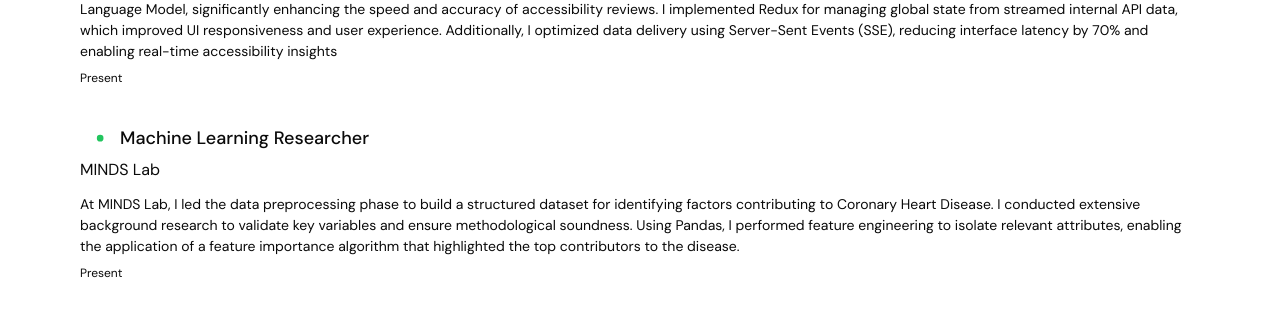
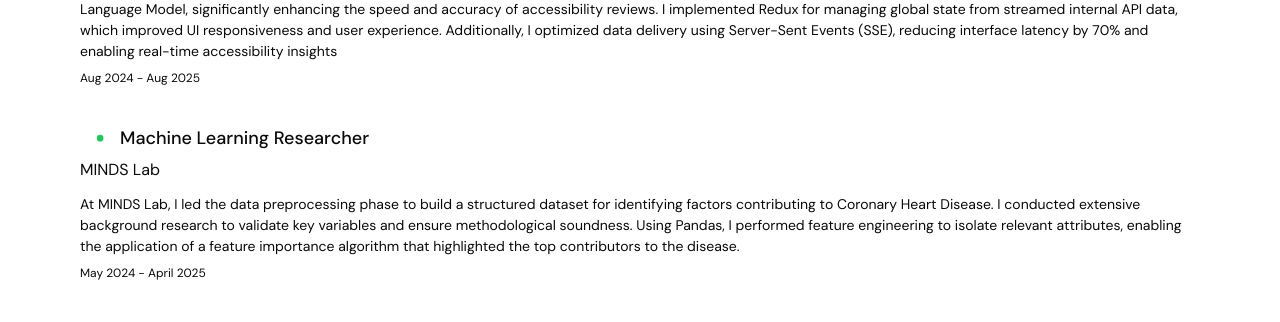
Before and after one commit to lennythecreator/Portfolio, a Next.js app: page /About in a window 1280 px wide. Shown: the part 528-850 px from the top of the page. Built offline with nearby package versions, Linux system fonts and the light colour scheme.

Commit message:
Update constants.js

```diff
--- a/constants/constants.js
+++ b/constants/constants.js
@@ -11,7 +11,7 @@ const EDUCATION = {
     university: "Morgan State University",
     location: "Baltimore, MD",
     degree: "Bachelor of Science in Computer Science",
-    graduationDate: "May 2025",
+    graduationDate: "Dec 2025",
     coursework: [
         "Calculus",
         "Data Structures & Algorithms",
@@ -59,15 +59,15 @@ const EXPERIENCE = [
     {
         title:"Software Engineer",
         company:"Cognitive and Neurodiversity Lab",
-        location:"Baltimore , Maryland",
+        location:"Baltimore , MD",
         responsibilities:"At the Cognitive and Neurodiversity Lab, I developed a React-based interface that enabled users to audit websites for WCAG 2.1 compliance using an in-house Vision-Language Model, significantly enhancing the speed and accuracy of accessibility reviews. I implemented Redux for managing global state from streamed internal API data, which improved UI responsiveness and user experience. Additionally, I optimized data delivery using Server-Sent Events (SSE), reducing interface latency by 70% and enabling real-time accessibility insights",
-        date:"Present"
+        date:"Aug 2024 - Aug 2025"
     },
     {
         title:"Machine Learning Researcher",
         company:"MINDS Lab",
         location:"Maryland",
-        date:"Present",
+        date:"May 2024 - April 2025",
         responsibilities:"At MINDS Lab, I led the data preprocessing phase to build a structured dataset for identifying factors contributing to Coronary Heart Disease. I conducted extensive background research to validate key variables and ensure methodological soundness. Using Pandas, I performed feature engineering to isolate relevant attributes, enabling the application of a feature importance algorithm that highlighted the top contributors to the disease."
     },
     {
```
